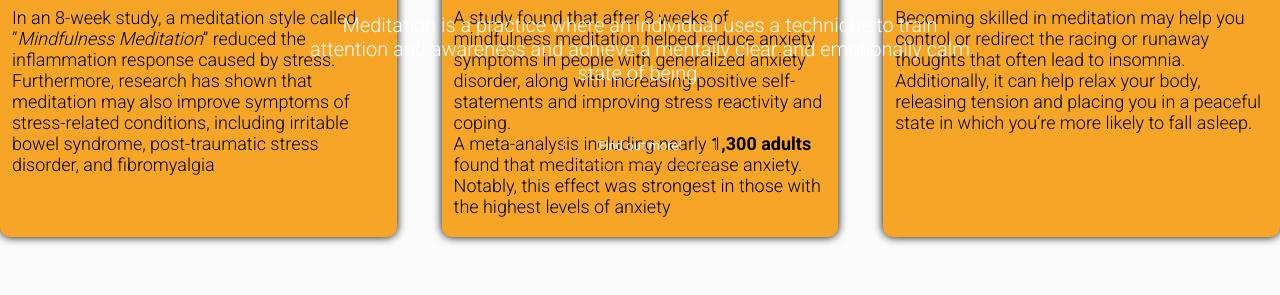
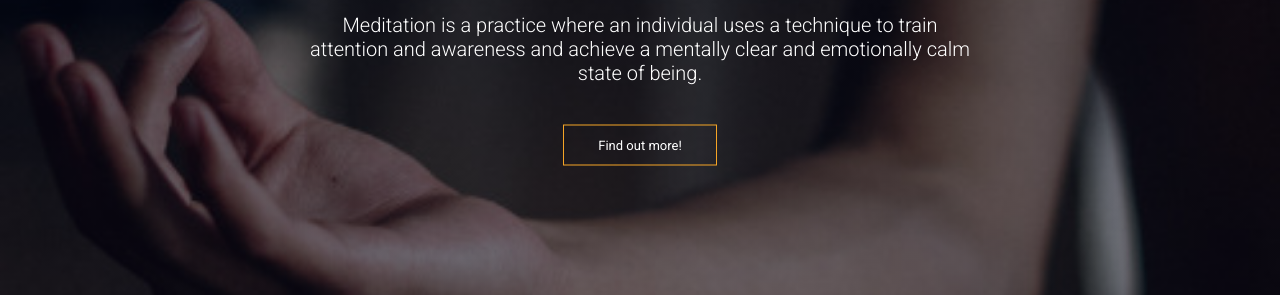
Before and after one commit to Code-Institute-Submissions/Milestone-Project-1-Resubmit, a plain HTML site: page meditation.html in a window 1280 px wide. Shown: the part 365-660 px from the top of the page. Drawn offline with Linux system fonts and the light colour scheme.

Commit message:
Update style.css
Meditation background added and styled

```diff
--- a/style.css
+++ b/style.css
@@ -202,6 +202,15 @@ footer p {
 .bottom-links ul li:hover::after {
     width: 100%;
 }
+/*MEDITATION PAGE*/
+.header-med {
+    min-height: 100vh;
+    width: 100%;
+    background-image: linear-gradient(rgba(4, 9, 30, 0.5), rgba(4, 9, 30, 0.5)), url(media/images/ManMed.jpg);
+    background-position: top right;
+    background-size: cover;
+    position: relative;
+}
 /*Large mobile devices*/
 @media (max-width: 800px) {
     .text-box h1 {
```
